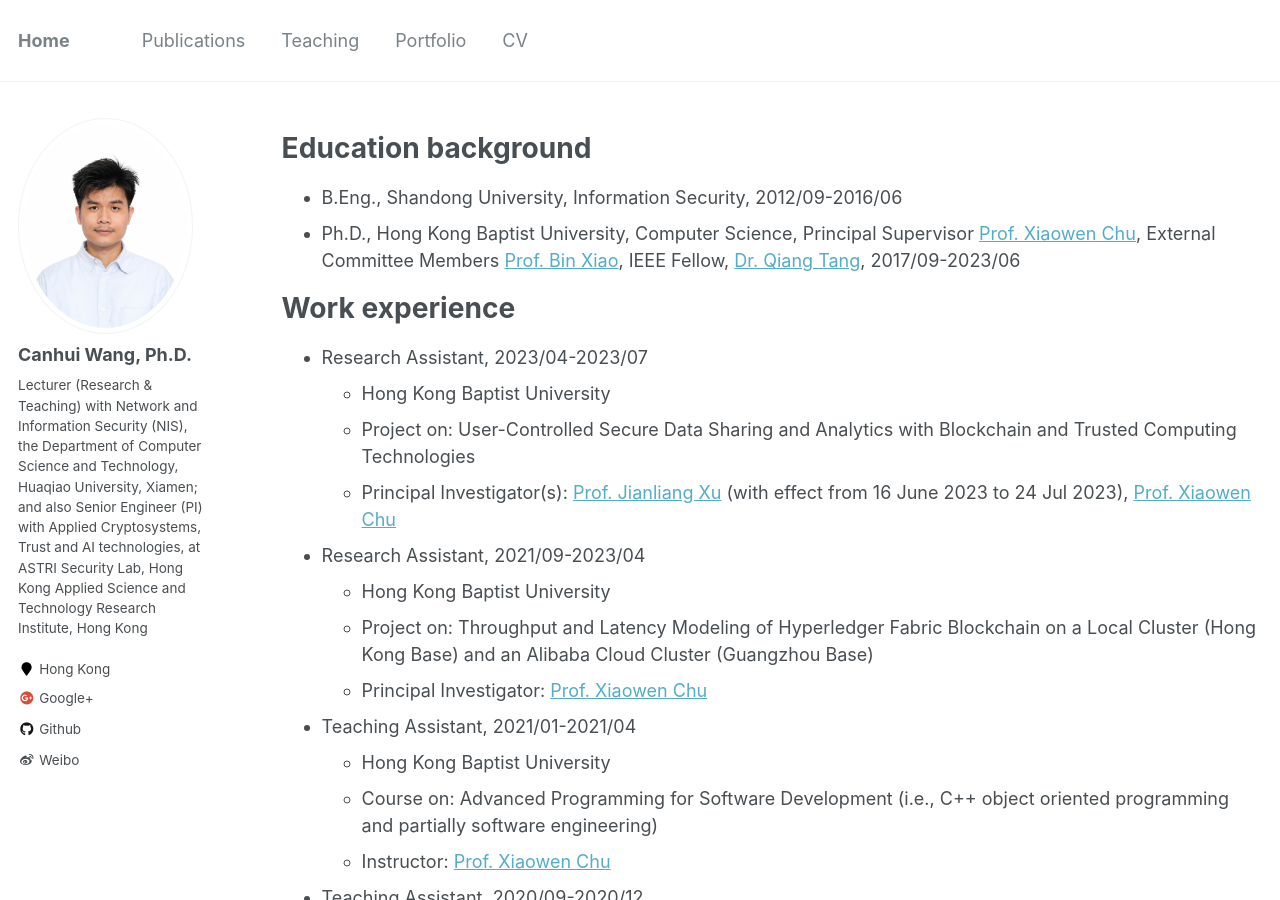
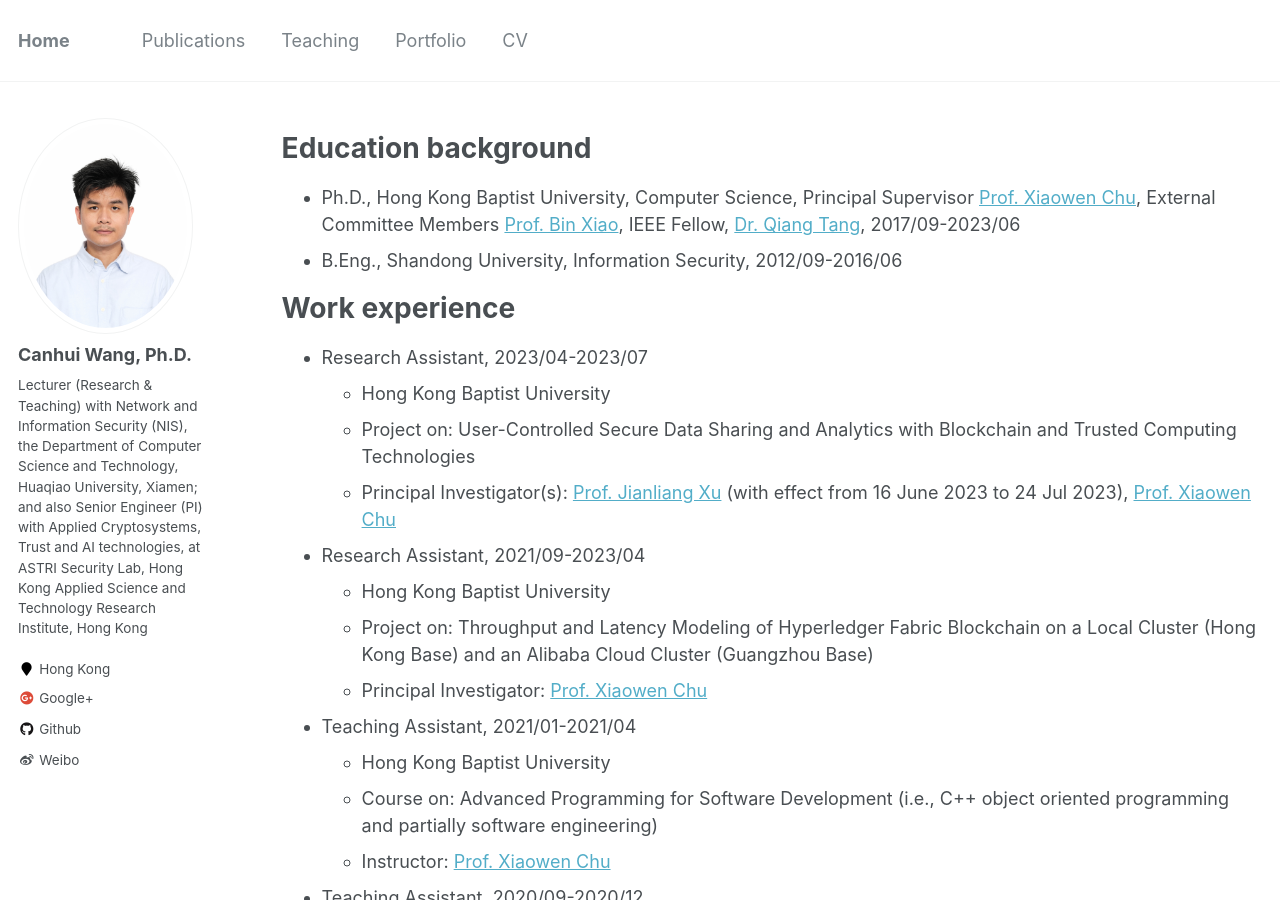
Before and after one commit to Canhui/canhui.github.io, a Jekyll site: the page built from _pages/cv.md, in a window 1280 px wide and 900 px high. Built offline with Jekyll 4.4.1, drawn with Linux system fonts in a browser that asks for light colours.

Commit message:
Update cv.md

```diff
--- a/_pages/cv.md
+++ b/_pages/cv.md
@@ -11,9 +11,8 @@ redirect_from:
 
 Education background
 ======
+* Ph.D., Hong Kong Baptist University, Computer Science, Principal Supervisor [Prof. Xiaowen Chu](https://www.comp.hkbu.edu.hk/~chxw/), External Committee Members [Prof. Bin Xiao](https://web.comp.polyu.edu.hk/csbxiao/), IEEE Fellow, [Dr. Qiang Tang](https://www.sydney.edu.au/engineering/about/our-people/academic-staff/qiang-tang.html), 2017/09-2023/06
 * B.Eng., Shandong University, Information Security, 2012/09-2016/06
-* Ph.D., Hong Kong Baptist University, Computer Science, Principal Supervisor [Prof. Xiaowen Chu](https://www.comp.hkbu.edu.hk/~chxw/), External Committee Members [Prof. Bin Xiao](https://web.comp.polyu.edu.hk/csbxiao/), IEEE Fellow, [Dr. Qiang Tang](https://www.sydney.edu.au/engineering/about/our-people/academic-staff/qiang-tang.html), 2017/09-2023/06
-
 
 Work experience
 ======
```
